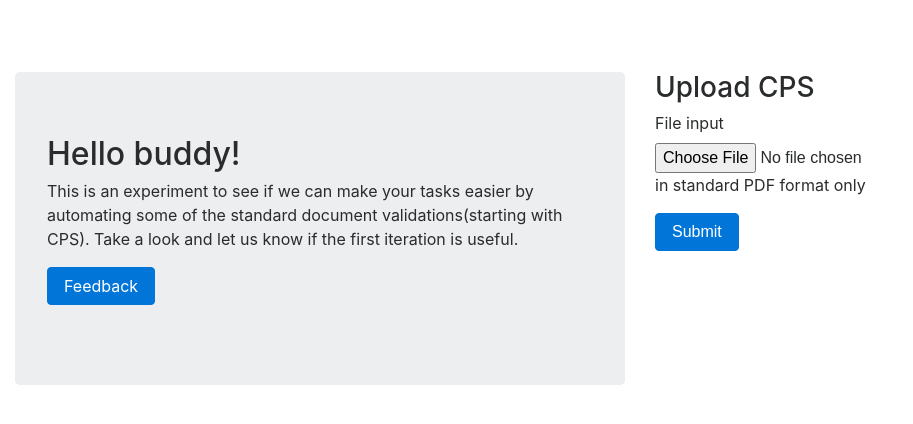
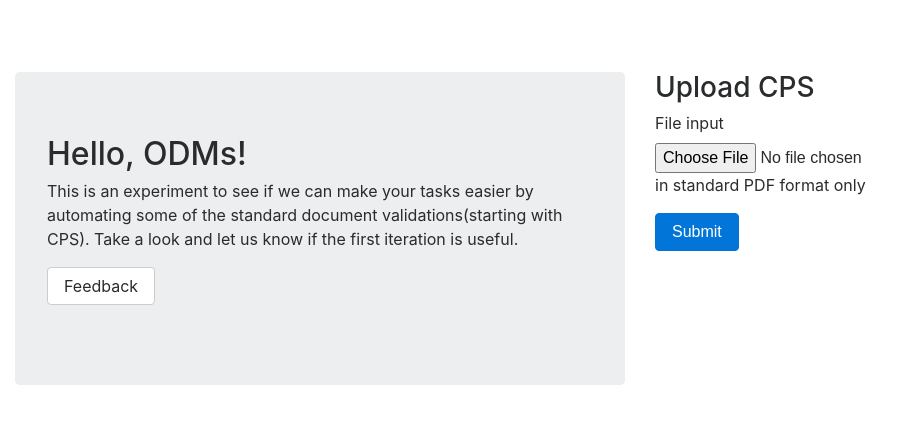
Before and after one commit to srinigoteti/DealBuddy, a Flask app: page / in a window 1280 px wide. Shown: the top 424 px of the page, without its empty margins (0-913 px from the left). Run offline with Flask 2, Linux system fonts and the light colour scheme; some libraries are stand-ins or nearby versions.

Commit message:
Update buddyhome.html

```diff
--- a/templates/buddyhome.html
+++ b/templates/buddyhome.html
@@ -26,7 +26,7 @@
 					<div class="col-md-6">
 						<div class="jumbotron">
 							<h2>
-								Hello buddy!
+								Hello, ODMs!
 							</h2>
 							<p>
 								This is an experiment to see if we can make your tasks easier by automating some
@@ -34,7 +34,7 @@
 								first iteration is useful.
 							</p>
 							<p>
-								<a class="btn btn-primary btn-large" href="#">Feedback</a>
+								<a class="btn btn-secondary btn-small" onclick="window.location.href='https://teams.microsoft.com/l/chat/0/0?users=srgoteti@microsoft.com';">Feedback</a>
 							</p>
 						</div>
 					</div>
```
